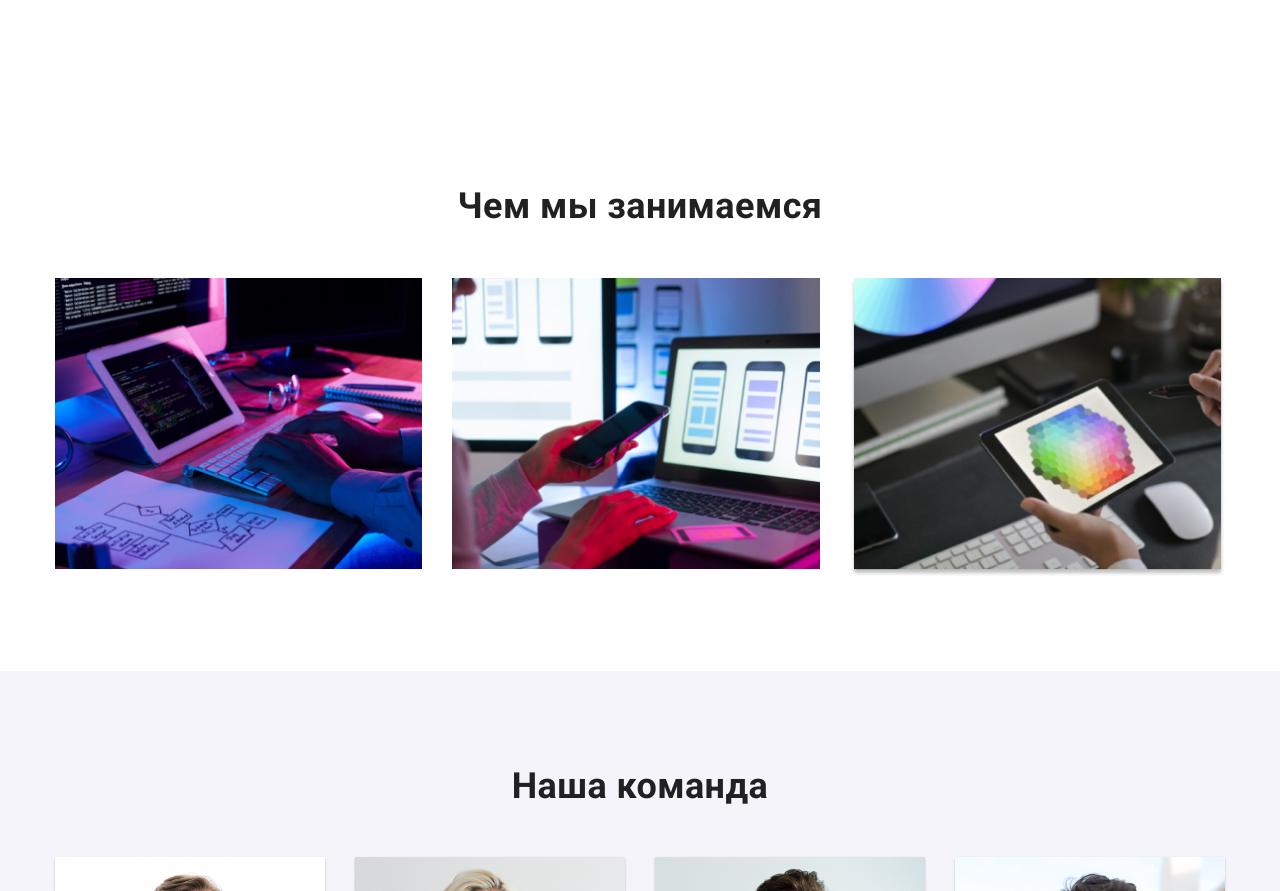
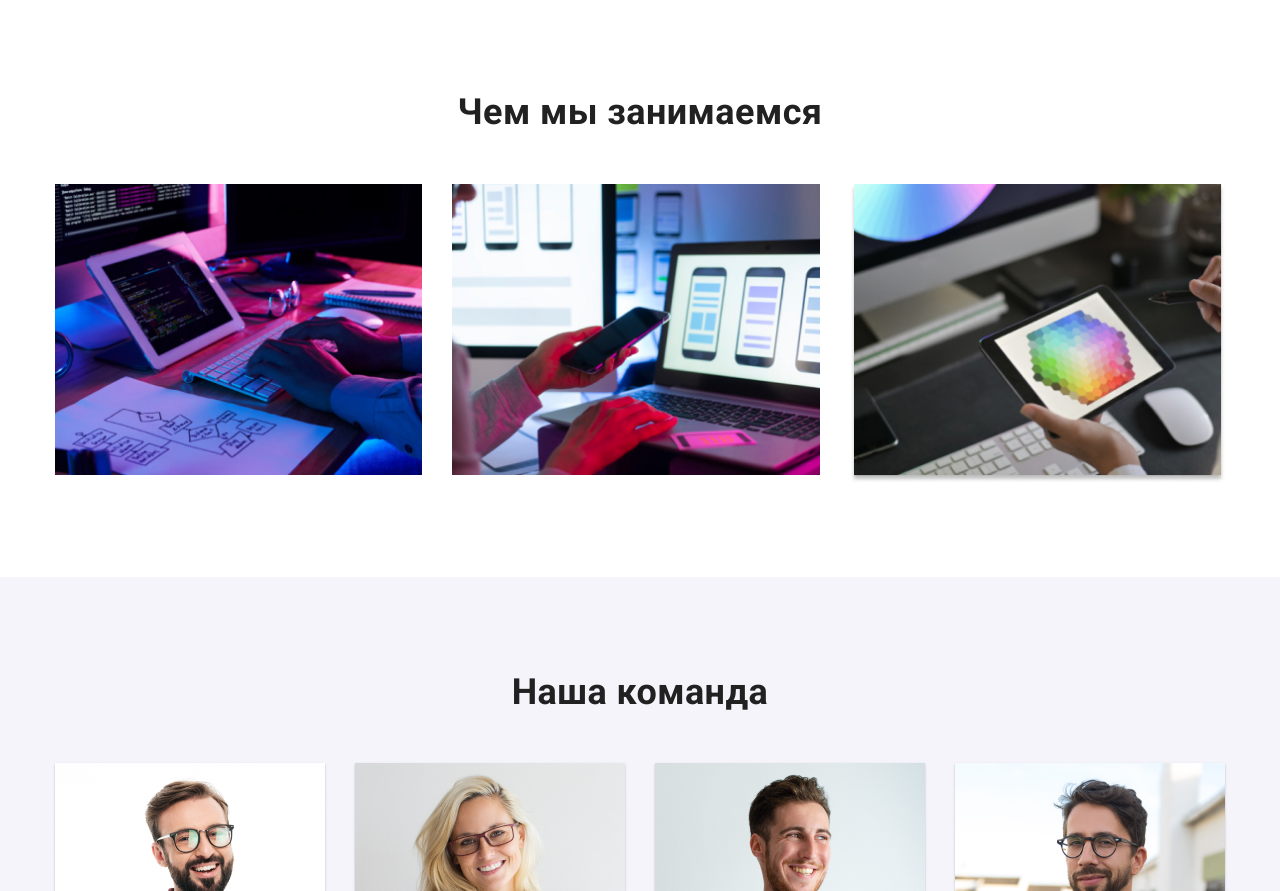
Before and after one commit to NataBelous/goit-markup-hw-03, a plain HTML site: page index.html in a window 1280 px wide. Shown: the part 871-1762 px from the top of the page. Drawn offline with nearby package versions, Linux system fonts and the light colour scheme.

Commit message:
доработка д/з 3

```diff
--- a/css/styles.css
+++ b/css/styles.css
@@ -279,6 +279,9 @@ body {
 .list-team:last-child {
 	margin-right: 0;
 }
+.section-images {
+	padding-top: 0;
+}
 .images-flex {
 	display: flex;
 	padding-left: 0;
@@ -363,4 +366,6 @@ p {
 }
 ul {
 	list-style: none;
+	margin: 0;
+	padding: 0;
 }
--- a/index.html
+++ b/index.html
@@ -81,7 +81,7 @@
 				</ul>
 			</div>
 		</section>
-		<section class="section">
+		<section class="section section-images">
 			<div class="container">
 				<h2 class="title">Чем мы занимаемся</h2>
 				<ul class="images-flex">
```
